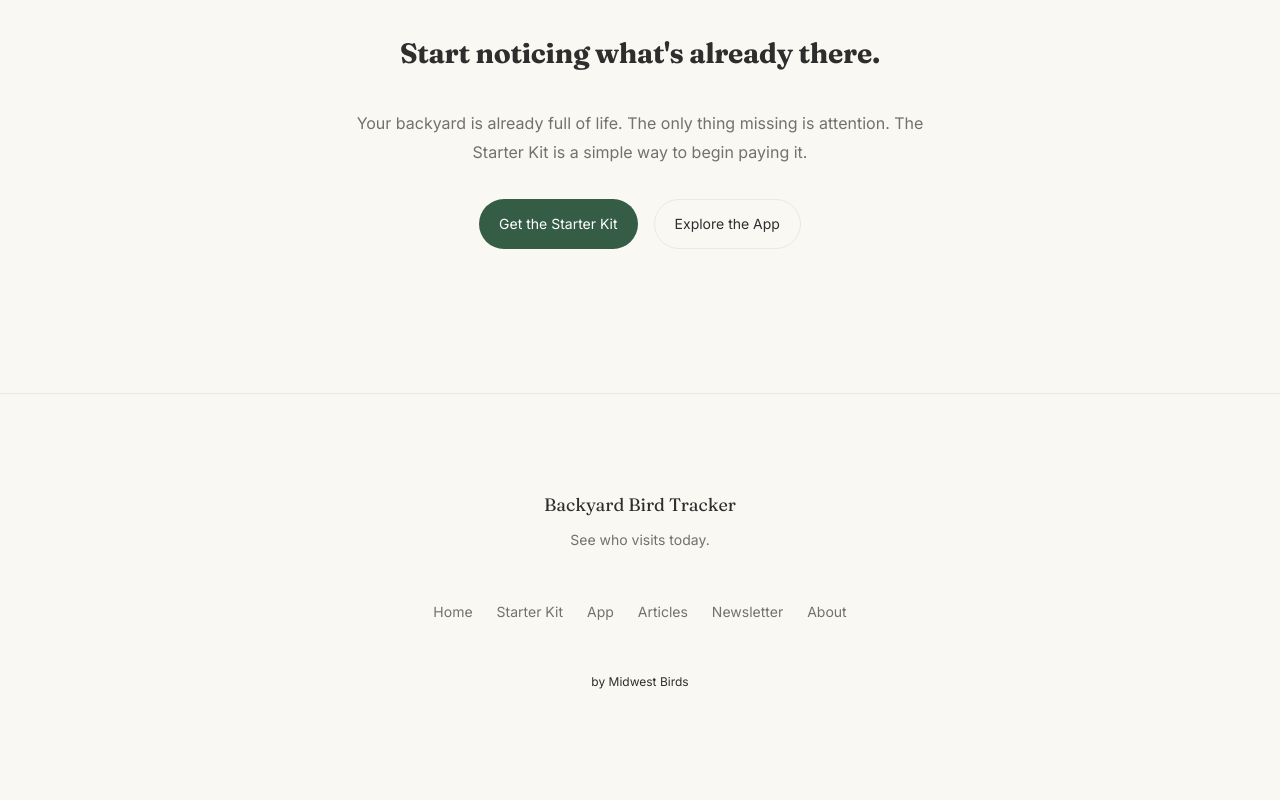
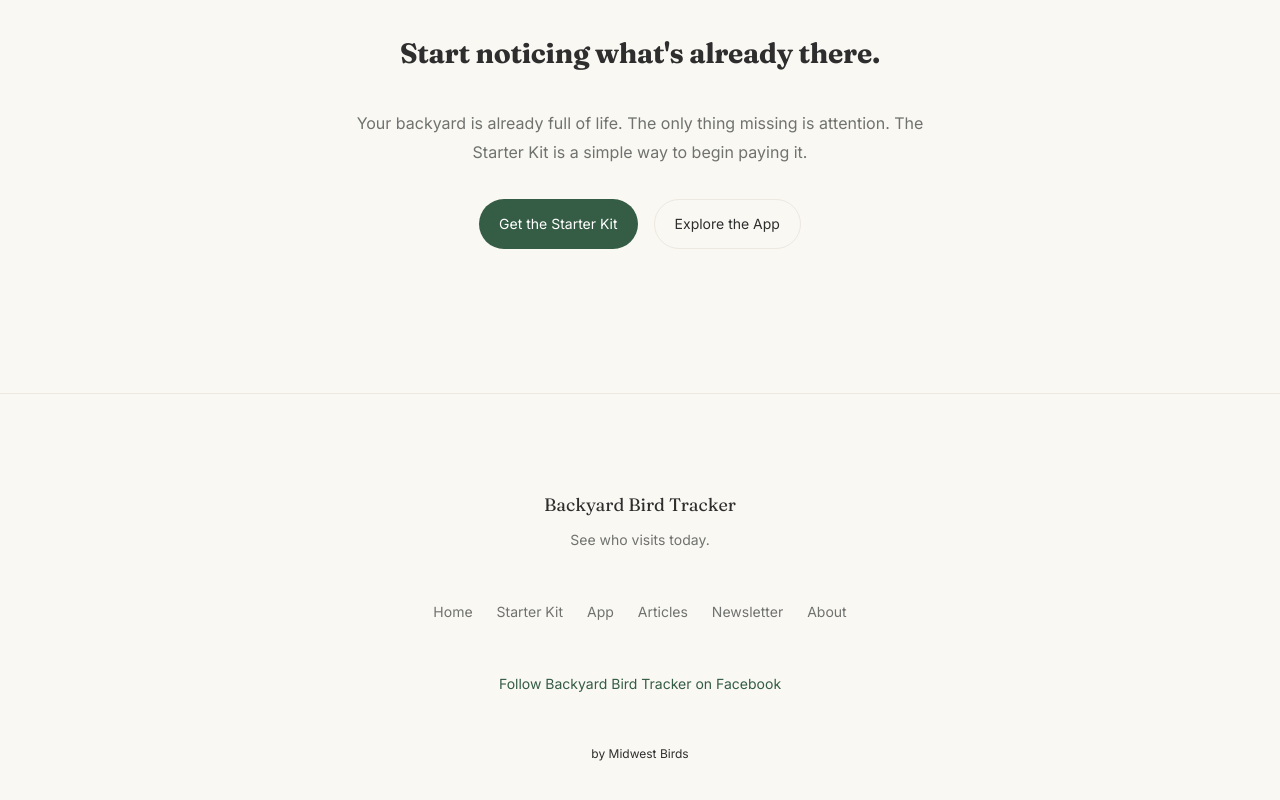
Before and after one commit to glsonn/backyard-bird-tracker-website, a Next.js app: page / in a window 1280 px wide. Shown: the part 4059-4859 px from the top of the page. Built offline with nearby package versions, Linux system fonts and the light colour scheme.

Commit message:
Added Facebook link to footer

```diff
--- a/app/globals.css
+++ b/app/globals.css
@@ -194,6 +194,20 @@ section {
 
 .footer-links a:hover {
   color: var(--color-primary);
+}
+
+.footer-social {
+  font-size: 14px;
+  color: var(--color-muted);
+}
+
+.footer-social a {
+  color: var(--color-primary);
+  text-decoration: none;
+}
+
+.footer-social a:hover {
+  text-decoration: underline;
 }
 
 .footer-brand {
--- a/components/layout/Footer.tsx
+++ b/components/layout/Footer.tsx
@@ -20,6 +20,16 @@ export default function Footer() {
             <Link href="/about">About</Link>
           </nav>
 
+          <div className="footer-social">
+            <a
+              href="https://www.facebook.com/backyardbirdtracker"
+              target="_blank"
+              rel="noopener noreferrer"
+            >
+              Follow Backyard Bird Tracker on Facebook
+            </a>
+          </div>
+
           <div className="footer-brand">
             <p>by Midwest Birds</p>
           </div>
```
